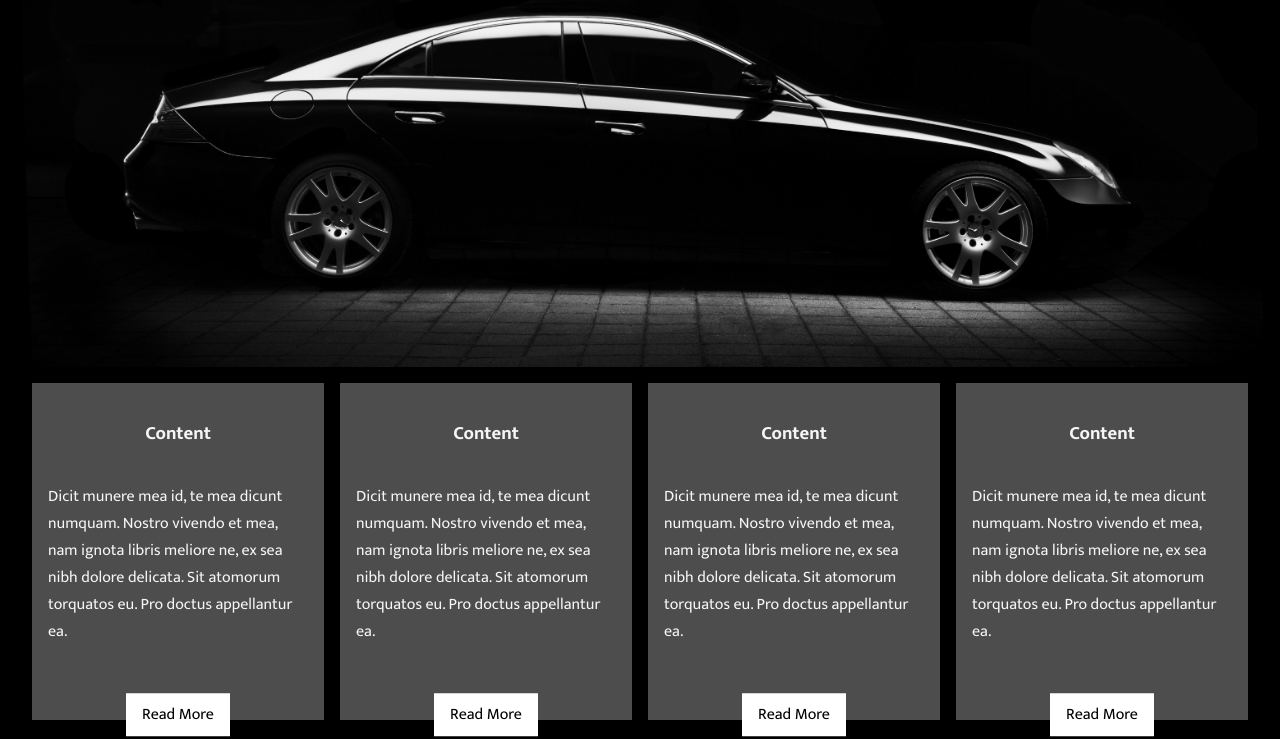
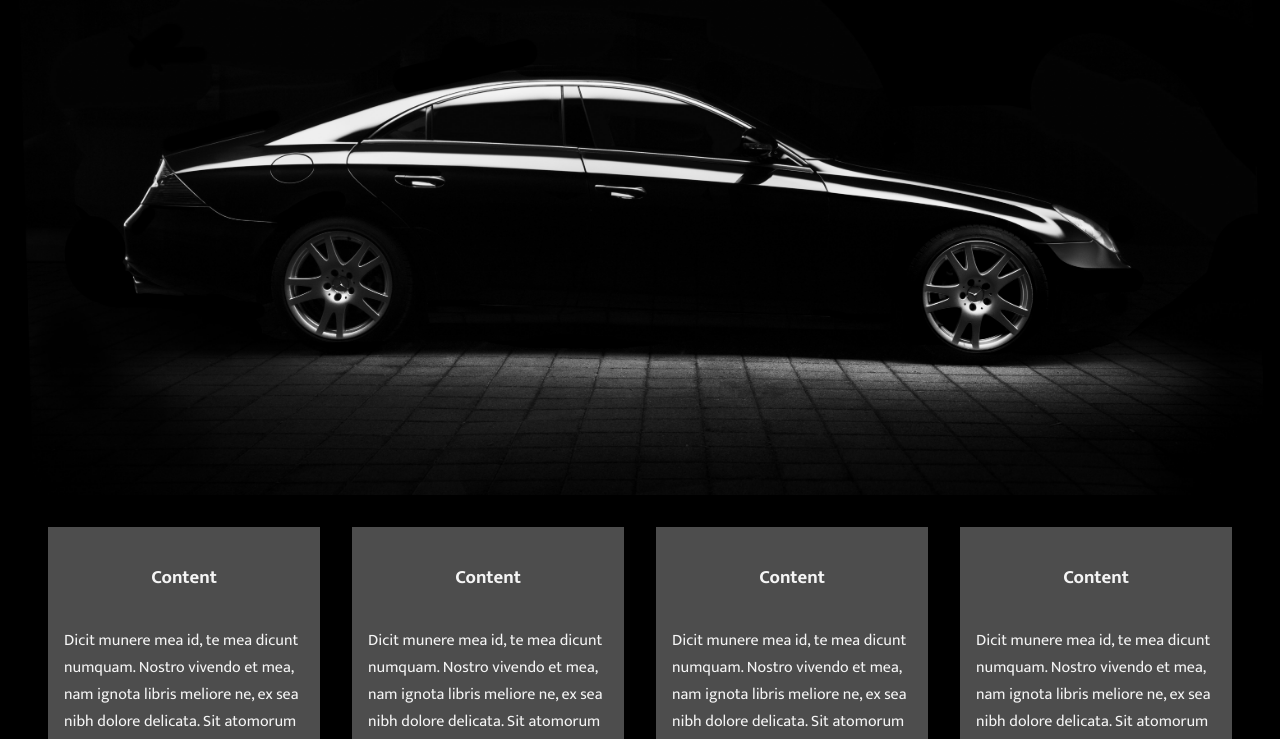
Before and after one commit to Mat-Plumski/Grid-Practise-v2, a plain HTML site: page index.html in a window 1280 px wide. Shown: the part 209-948 px from the top of the page. Drawn offline with Linux system fonts and the light colour scheme.

Commit message:
unit change for columns
changed from auto to 1fr (1 unit of free space)

```diff
--- a/index-grid.css
+++ b/index-grid.css
@@ -20,7 +20,7 @@ img {
 
 .grid {
     display: grid;
-    grid-auto-columns: 1em auto 1em;
+    grid-auto-columns: 1em 1fr 1em;
     grid-template-rows: 60vw;
     grid-template-areas:
         "header header header"
@@ -34,12 +34,13 @@ img {
 
 @media (min-width: 500px) {
     .grid {
-        grid-auto-columns: 1em auto auto 1em;
+        grid-auto-columns: 1em 1fr 1fr 1em;
         grid-template-areas:
             "header header header header"
             "..... article1 article2 ....."
             "..... article3 article4 ....."
             ;
+        grid-gap: 1.5em;
     }
 
     h1 {
@@ -49,12 +50,13 @@ img {
 
 @media (min-width: 1000px) {
     .grid {
-        grid-auto-columns: 1em auto auto auto auto 1em;
-        grid-template-rows: 45vw;
+        grid-auto-columns: 1em 1fr 1fr 1fr 1fr 1em;
+        grid-template-rows: 55vw;
         grid-template-areas:
             "  header header header header header header  "
             ".... article1 article2 article3 article4 ...."
             ;
+        grid-gap: 2em;
     }
 
     h1 {
--- a/index.html
+++ b/index.html
@@ -11,34 +11,34 @@
         <main class="grid">
             <img src="./img/samuele-errico-piccarini-FMbWFDiVRPs-unsplash.jpg" alt="profile of a black car" />
             <h1>Template Excelance</h1>
-            <div class="box-article box-article-1">
+            <article class="box-article box-article-1">
                 <h3>Content</h3>
                 <p>Dicit munere mea id, te mea dicunt numquam.
                     Nostro vivendo et mea, nam ignota libris meliore ne, ex sea nibh dolore delicata.
                     Sit atomorum torquatos eu. Pro doctus appellantur ea.</p>
                 <a href="#" id="rdm-btn-1" class="box-article-btn">Read More</a>
-            </div>
-            <div class="box-article box-article-2">
+                </article>
+            <article class="box-article box-article-2">
                 <h3>Content</h3>
                 <p>Dicit munere mea id, te mea dicunt numquam.
                     Nostro vivendo et mea, nam ignota libris meliore ne, ex sea nibh dolore delicata.
                     Sit atomorum torquatos eu. Pro doctus appellantur ea.</p>
                 <a href="#" id="rdm-btn-2" class="box-article-btn">Read More</a>
-            </div>
-            <div class="box-article box-article-3">
+            </article>
+            <article class="box-article box-article-3">
                 <h3>Content</h3>
                 <p>Dicit munere mea id, te mea dicunt numquam.
                     Nostro vivendo et mea, nam ignota libris meliore ne, ex sea nibh dolore delicata.
                     Sit atomorum torquatos eu. Pro doctus appellantur ea.</p>
                 <a href="#" id="rdm-btn-3" class="box-article-btn">Read More</a>
-            </div>
-            <div class="box-article box-article-4">
+            </article>
+            <article class="box-article box-article-4">
                 <h3>Content</h3>
                 <p>Dicit munere mea id, te mea dicunt numquam.
                     Nostro vivendo et mea, nam ignota libris meliore ne, ex sea nibh dolore delicata.
                     Sit atomorum torquatos eu. Pro doctus appellantur ea.</p>
                 <a href="#" id="rdm-btn-4" class="box-article-btn">Read More</a>
-            </div>
+            </article>
         </main>
         <script src="index-grid.js"></script>
     </body>
```
